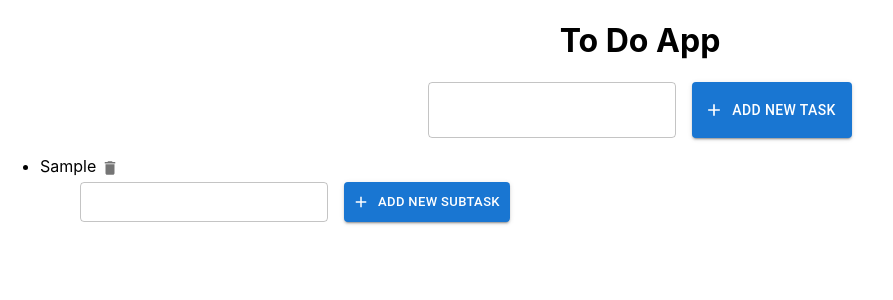
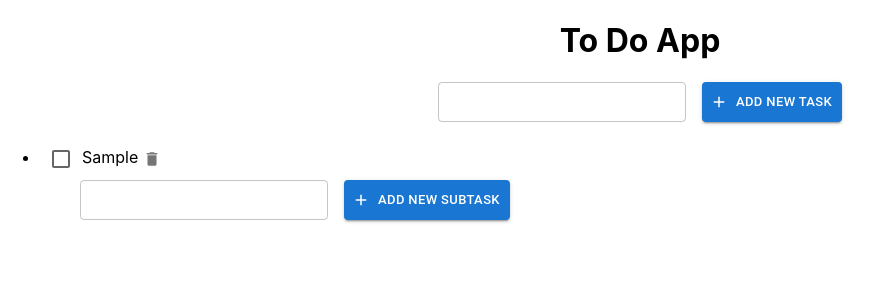
Before and after one commit to Lakshmi-R-UI/react-coding-challenge, a React (Create React App) app in the folder to-do-app/: page / in a window 1280 px wide. Both pictures are taken after typing "Sample" into the empty fields and a click on the button "ADD NEW TASK". Shown: the top 300 px of the page, without its empty margins (0-893 px from the left). Built offline with nearby package versions, Linux system fonts and the light colour scheme.

Commit message:
check added to update completed task

```diff
--- a/to-do-app/src/page/Task.jsx
+++ b/to-do-app/src/page/Task.jsx
@@ -1,4 +1,4 @@
-import React from "react";
+import React, { useEffect } from "react";
 import { useState } from "react";
 import TextField from '@mui/material/TextField';
 import Button from '@mui/material/Button';
@@ -6,6 +6,7 @@ import Stack from '@mui/material/Stack';
 import AddIcon from '@mui/icons-material/Add';
 import DeleteIcon from '@mui/icons-material/Delete';
 import IconButton from '@mui/material/IconButton';
+import Checkbox from '@mui/material/Checkbox'
 
 
 const Task = (props) => {
@@ -32,16 +33,24 @@ const Task = (props) => {
       setSubtasks(updatedSubtasks);
     };
 
+    const handleTaskDone = () => {
+        props.onDone(props.id)
+    }
+
     return (
       <div className="list-container">
-        <span>{props.description}</span>
+        <Checkbox
+              checked={props.isDone}
+              onChange={handleTaskDone}
+            />
+        <span style={{ textDecoration: props.isDone ? 'line-through' : 'none' }}>{props.description}</span>
         <IconButton aria-label="delete" size="small" onClick={handleDelete}>
         <DeleteIcon fontSize="inherit" />
       </IconButton>
         <ul>
           {subtasks.map((subtask, index) => (
             <li key={index}>
-              {subtask}
+        <span style={{ textDecoration: props.isDone ? 'line-through' : 'none' }}>{subtask}</span>
                 <IconButton aria-label="delete" size="small" onClick={() => handleSubtaskDelete(index)}>
                 <DeleteIcon fontSize="inherit" />
                 </IconButton>
--- a/to-do-app/src/page/ToDoList.jsx
+++ b/to-do-app/src/page/ToDoList.jsx
@@ -5,7 +5,6 @@ import TextField from '@mui/material/TextField';
 import Button from '@mui/material/Button';
 import Stack from '@mui/material/Stack';
 import AddIcon from '@mui/icons-material/Add';
-
 
 
 const TodoList = () => {
@@ -17,8 +16,8 @@ const TodoList = () => {
     };
 
     const handleAddTask = () => {
-      if (newTask) {
-        setTasks([...tasks, newTask]);
+      if (Object.keys(newTask).length>0) {
+        setTasks([...tasks, { description: newTask, isDone: false }]);
         setNewTask('');
       }
     };
@@ -28,16 +27,24 @@ const TodoList = () => {
       setTasks(updatedTasks);
     };
 
+
+  const handleTaskDone = (index) => {
+    const updatedTasks = [...tasks];
+    updatedTasks[index].isDone = !updatedTasks[index].isDone;
+    setTasks(updatedTasks);
+  };
+
     return (
       <>
          <Stack direction="row" spacing={2}  justifyContent="center">
-         <TextField type="text"  value={newTask} onChange={handleTaskChange} size="normal"/>
-         <Button  variant="contained" onClick={handleAddTask}  startIcon={<AddIcon />}>Add New Task</Button>
+         <TextField type="text"  value={newTask} onChange={handleTaskChange} size="small"/>
+         <Button  variant="contained" onClick={handleAddTask}  startIcon={<AddIcon />} size="small">Add New Task</Button>
          </Stack>
         <ul>
           {tasks.length > 0 ? tasks.map((task, index) => (
             <li key={index}>
-              <Task description={task} id={index} onDelete={handleTaskDelete} />
+              <Task description={task.description} id={index} onDelete={handleTaskDelete} isDone={task.isDone}
+              onDone={handleTaskDone}/>
             </li>
           )): <div>No Task</div>}
         </ul>
```
